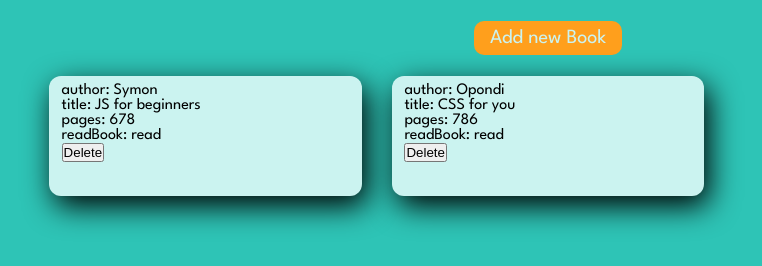
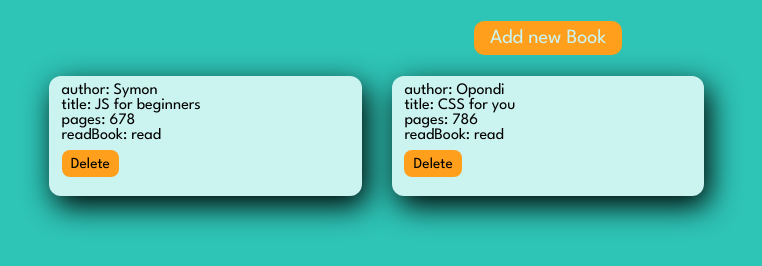
Before and after one commit to symonogwe/Library-project, a plain HTML site: page index.html in a window 1280 px wide. Shown: the part 74-340 px from the top of the page, without its empty margins (92-854 px from the left). Drawn offline with Linux system fonts and the light colour scheme.

Commit message:
Add styles to the delete buttons
- Create delete-btn class and link it to the delete buttons using
DOM
- Style the buttons and add a hover effect to the buttons

```diff
--- a/index.css
+++ b/index.css
@@ -147,3 +147,19 @@ label {
 .not-blurred {
     filter: blur(0px);
 }
+
+.delete-btn {
+    background-color: var(--sub-base-color);
+    border: none;
+    padding: .4em .6em;
+    border-radius: 8px;
+    font-family: var(--base-paragraph-ff);
+    font-size: calc(.4rem + .7vw);
+    margin-top: .5em;
+    cursor: pointer;
+}
+
+.delete-btn:hover {
+    font-size: calc(.5rem + .8vw);
+    transition: .2s;
+}
--- a/index.js
+++ b/index.js
@@ -86,6 +86,7 @@ function displayBooks() {
 
       let removeBtn = document.createElement("button");
       removeBtn.textContent = "Delete";
+      removeBtn.classList.add("delete-btn");
       removeBtn.addEventListener("click", () => {
         let removed = myLibrary.splice(divCard.dataset.index, 1);
         console.log(myLibrary);
@@ -131,6 +132,7 @@ function displayBooks() {
 
     let removeBtn = document.createElement("button");
     removeBtn.textContent = "Delete";
+    removeBtn.classList.add("delete-btn");
     removeBtn.addEventListener("click", () => {
       let removed = myLibrary.splice(divCard.dataset.index, 1);
       console.log(myLibrary);
```
